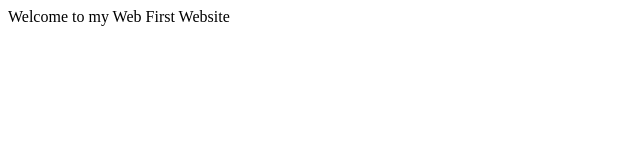
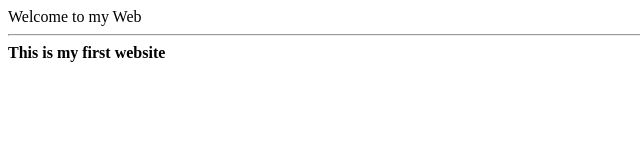
Before and after one commit to priya-lakshman/priya-lakshman.github.io, a plain HTML site: page index.html in a window 1280 px wide. Shown: the whole page, without its empty margins (0-640 px from the left). Drawn offline with Linux system fonts and the light colour scheme.

Commit message:
Update index.html

```diff
--- a/index.html
+++ b/index.html
@@ -1,3 +1,3 @@
 Welcome to my Web
-
-First Website
+<hr>
+<b>This is my first website</b>
```
